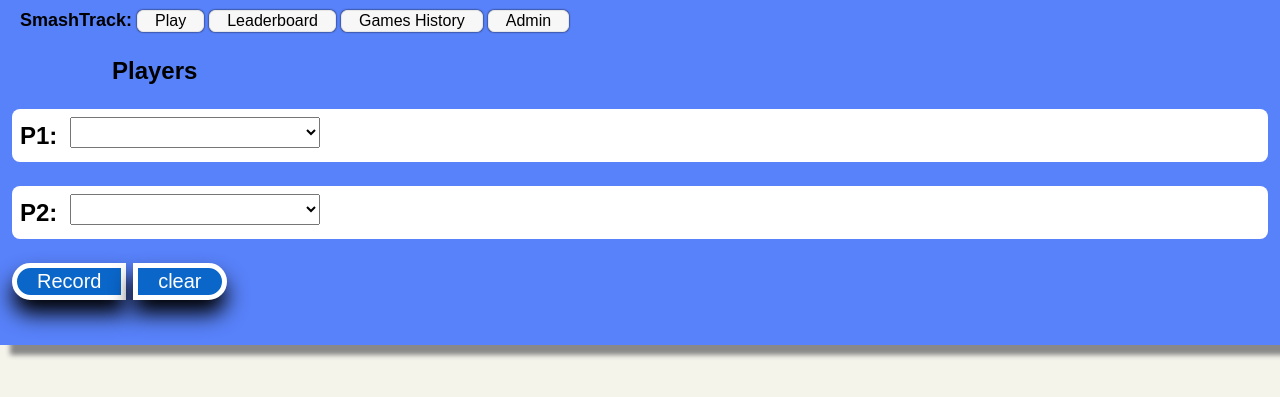
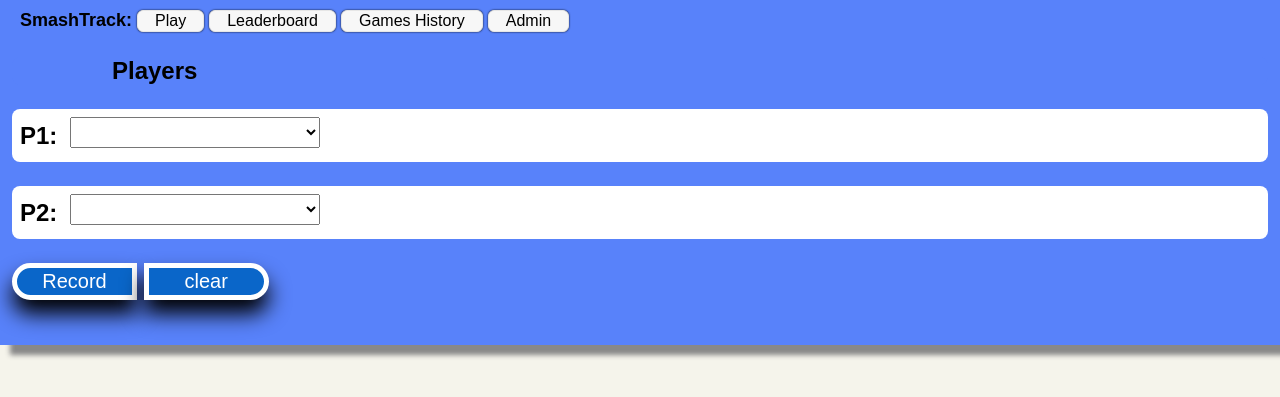
Before and after one commit to thompGIT/smashtrack, a PHP site: page / in a window 1280 px wide. Shown: the top 397 px of the page. Run offline with PHP 8.4, Linux system fonts and the light colour scheme; lists and menus that the app fills with data are empty; some libraries are stand-ins or nearby versions.

Commit message:
Stylesheet tweaks.

```diff
--- a/stylesheet.css
+++ b/stylesheet.css
@@ -187,6 +187,7 @@ input.playBtnLeft  {
 	color : #ffffff;
 	padding : 2px 20px;
 	background-color : #0a66c9;
+	width: 125px;
 }
 input.playBtnRight  {
 	border : solid 5px #ffffff;
@@ -199,4 +200,5 @@ input.playBtnRight  {
 	color : #ffffff;
 	padding : 2px 20px;
 	background-color : #0a66c9;
+	width: 125px;
 }
```
